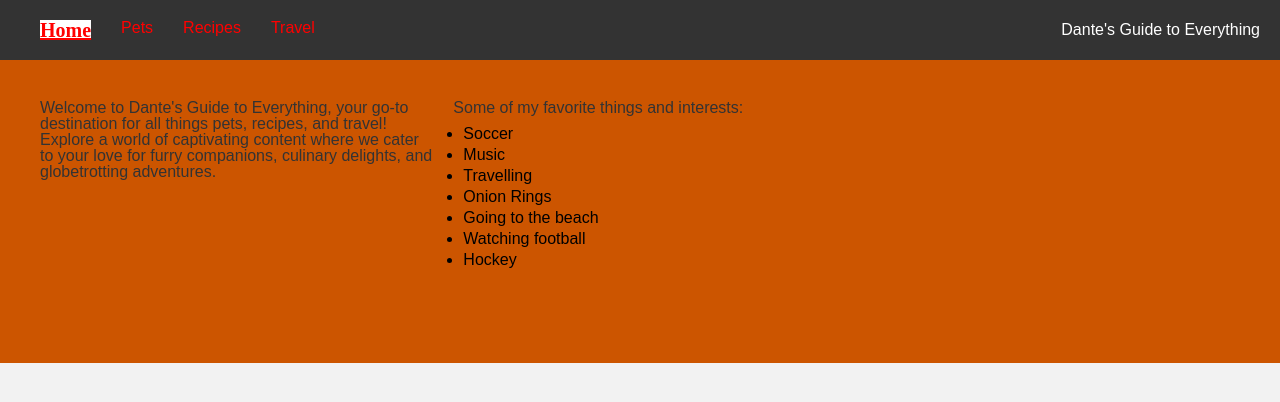
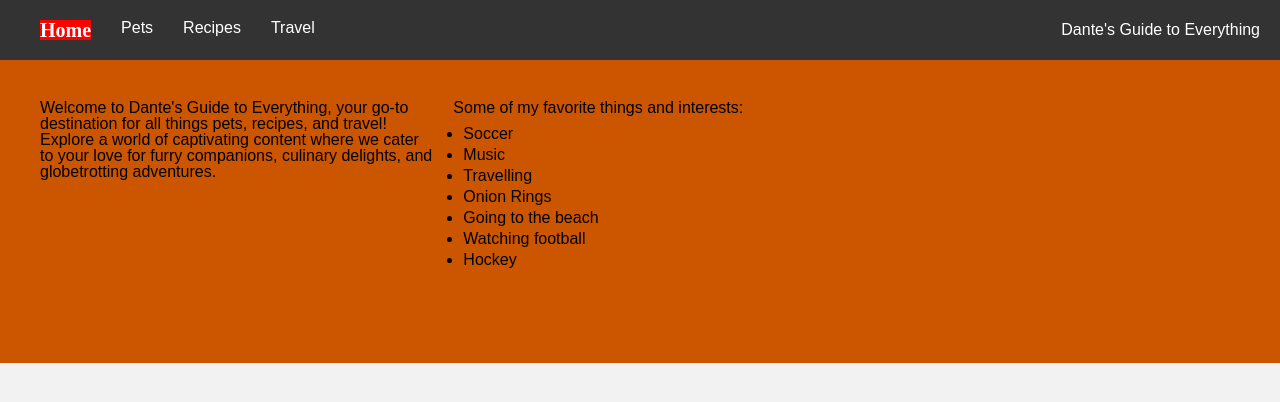
Before and after one commit to dantemitchell/ccp_complete_site, a plain HTML site: page index.html in a window 1280 px wide. Drawn offline with Linux system fonts and the light colour scheme.

Commit message:
Add files via upload

```diff
--- a/css/index_style.css
+++ b/css/index_style.css
@@ -35,14 +35,13 @@ nav ul li {
     margin-right: 10px;
 }
 nav ul li a {
-    color: red;
+    color: #fff;
     text-decoration: none;
 }
 .active {
-    text-decoration: underline;
     font-weight: bold;
-    color: red;
-    background-color: white;
+    color: white;
+    background-color: red;
     font-size: 20px;
     font-family: "Times New Roman", Times, serif;
 }
@@ -66,11 +65,11 @@ main div {
 }
 
 main h1 {
-    color: #333;
+    color: black;
 }
 
 main p {
-    color: #333;
+    color: black;
 }
 
 main ul {
--- a/css/pets_style.css
+++ b/css/pets_style.css
@@ -34,14 +34,13 @@ nav ul li {
 }
 
 nav ul li a {
-    color: red;
+    color: #fff;
     text-decoration: none;
 }
 .active {
-    text-decoration: underline;
     font-weight: bold;
-    color: red;
-    background-color: white;
+    color: white;
+    background-color: red;
     font-size: 20px;
     font-family: "Times New Roman", Times, serif;
 }
--- a/css/recipes_style.css
+++ b/css/recipes_style.css
@@ -35,14 +35,13 @@ nav ul li {
 }
 
 nav ul li a {
-    color: red;
+    color: #fff;
     text-decoration: none;
 }
 .active {
-    text-decoration: underline;
     font-weight: bold;
-    color: red;
-    background-color: white;
+    color: white;
+    background-color: red;
     font-size: 20px;
     font-family: "Times New Roman", Times, serif;
 }
--- a/css/travel_style.css
+++ b/css/travel_style.css
@@ -36,14 +36,13 @@ nav ul li {
 }
 
 nav ul li a {
-    color: red;
+    color: #fff;
     text-decoration: none;
 }
 .active {
-    text-decoration: underline;
     font-weight: bold;
-    color: red;
-    background-color: white;
+    color: white;
+    background-color: red;
     font-size: 20px;
     font-family: "Times New Roman", Times, serif;
 }
```
